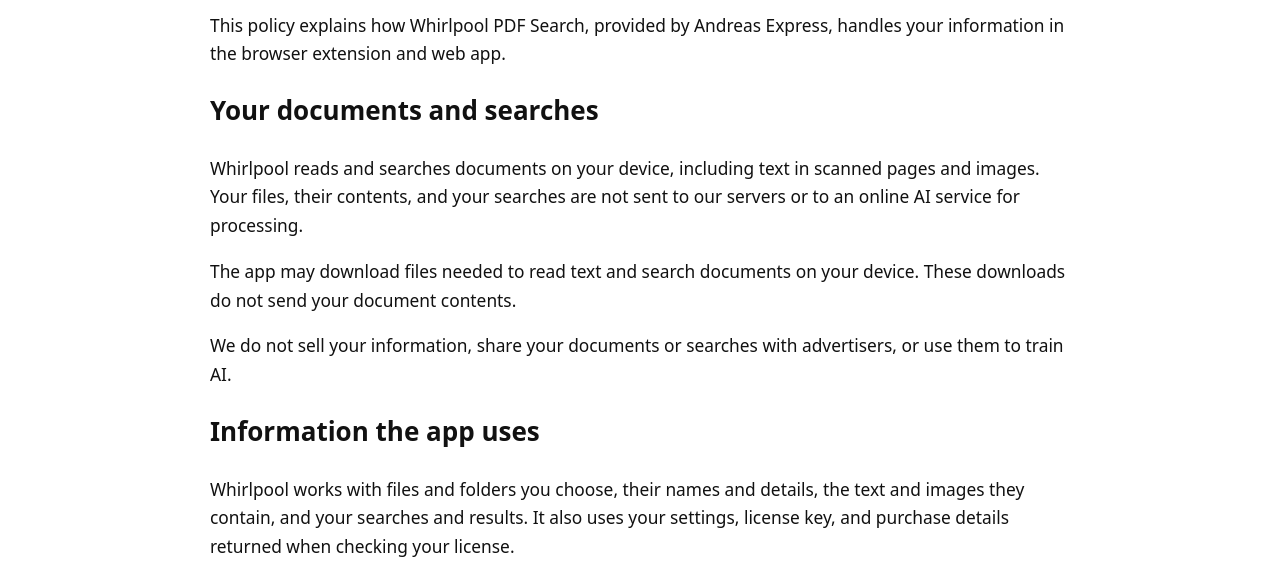
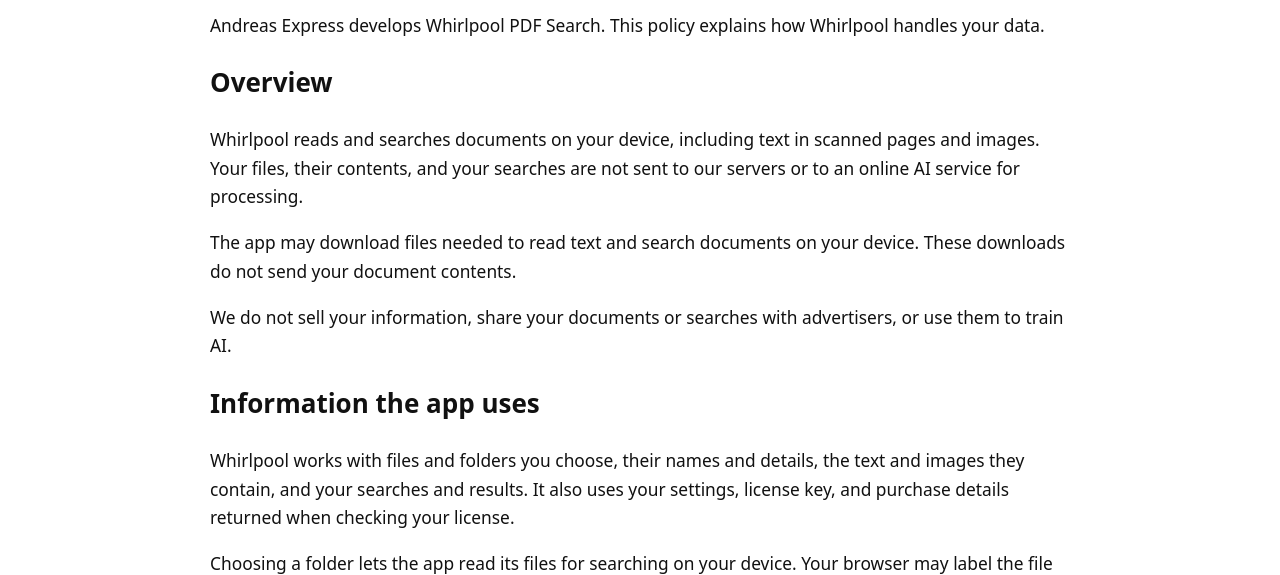
Before and after one commit to libandreas/whirlpool, a plain HTML site: page web/privacy-policy.html in a window 1280 px wide. Shown: the part 209-784 px from the top of the page. Drawn offline with Linux system fonts and the light colour scheme.

Commit message:
Clarify privacy policy introduction and overview heading

```diff
--- a/web/privacy-policy.html
+++ b/web/privacy-policy.html
@@ -43,9 +43,9 @@
 				<h1 class="text-1">How Whirlpool handles your information</h1>
 			</div>
 			<article class="html">
-				<p>This policy explains how Whirlpool PDF Search, provided by Andreas Express, handles your information in the browser extension and web app.</p>
+				<p>Andreas Express develops Whirlpool PDF Search. This policy explains how Whirlpool handles your data.</p>
 
-				<h2>Your documents and searches</h2>
+				<h2>Overview</h2>
 				<p>Whirlpool reads and searches documents on your device, including text in scanned pages and images. Your files, their contents, and your searches are not sent to our servers or to an online AI service for processing.</p>
 				<p>The app may download files needed to read text and search documents on your device. These downloads do not send your document contents.</p>
 				<p>We do not sell your information, share your documents or searches with advertisers, or use them to train AI.</p>
```
